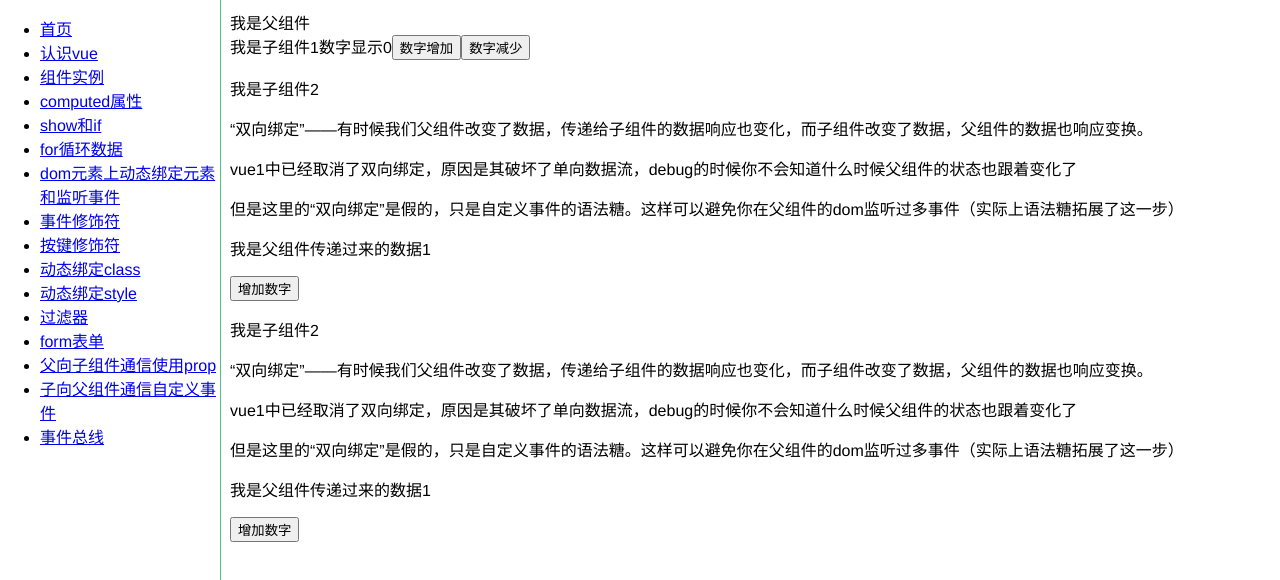
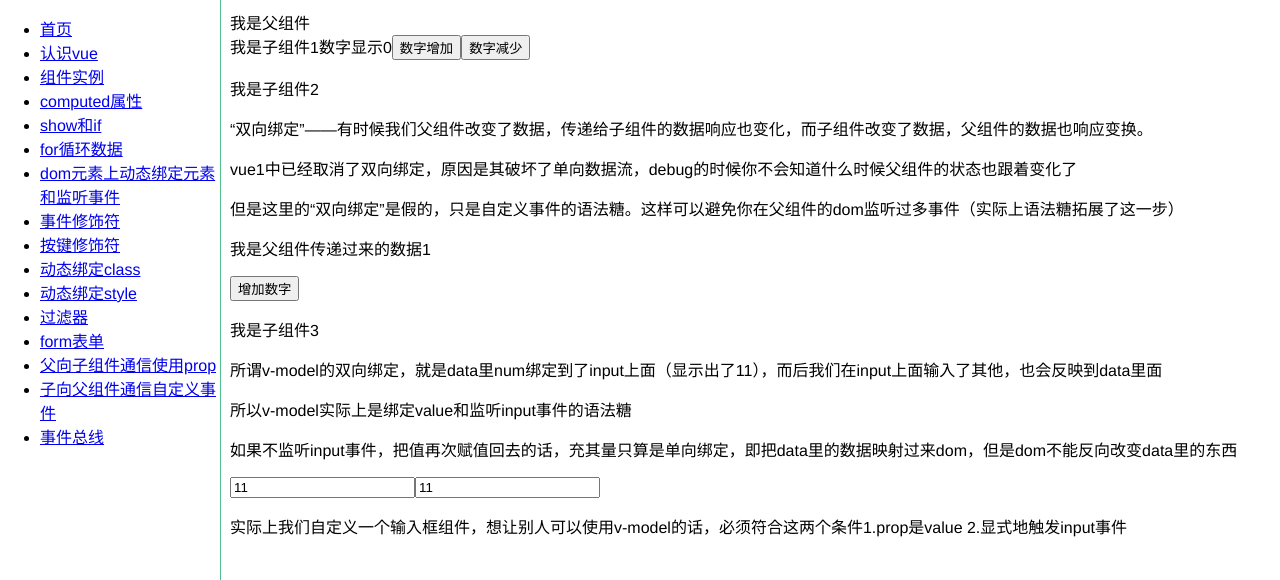
Before and after one commit to yokiyokiyoki/vue-component, a Vue app: page /#/customEvent in a window 1280 px wide. Shown: the top 580 px of the page. Built offline with nearby package versions, Linux system fonts and the light colour scheme.

Commit message:
v-model语法糖

```diff
--- a/src/components/customEvent/customEvent.vue
+++ b/src/components/customEvent/customEvent.vue
@@ -5,17 +5,20 @@
     <child @changeNum="changeNum" @click.native="clickNative($event)"></child>
     <!-- 父子组件双向传递，利用了语法糖，还是要在子组件内显示的触发emit -->
     <sync-child v-bind:num.sync='num'></sync-child>
-    <!-- 上面那个表达式会被编译为 -->
-    <sync-child v-bind:num='num' v-on:update:num="val=>num=val"></sync-child>
+    <!-- 上面那个表达式会被编译为下面这样，可以把注释放开 -->
+    <!-- <sync-child v-bind:num='num' v-on:update:num="val=>num=val"></sync-child> -->
+    <model></model>
   </div>
 </template>
 <script>
   import child from "./child.vue";
   import syncChild from "./sync.vue";
+  import model from "./model.vue";
   export default {
     components: {
       child,
-      syncChild
+      syncChild,
+      model
     },
     methods: {
       changeNum(num) {
--- /dev/null
+++ b/src/components/customEvent/model.vue
@@ -0,0 +1,32 @@
+<template>
+  <div class="model">
+      <p>我是子组件3</p>
+      <p>所谓v-model的双向绑定，就是data里num绑定到了input上面（显示出了11），而后我们在input上面输入了其他，也会反映到data里面</p>
+      <p>所以v-model实际上是绑定value和监听input事件的语法糖</p>
+      <p>如果不监听input事件，把值再次赋值回去的话，充其量只算是单向绑定，即把data里的数据映射过来dom，但是dom不能反向改变data里的东西</p>
+      <input type="text" v-bind:value="num" @input="inputListener($event)">
+      <input type="text" v-model="num">
+      <p>实际上我们自定义一个输入框组件，想让别人可以使用v-model的话，必须符合这两个条件1.prop是value 2.显式地触发input事件</p>
+  </div>
+</template>
+<script>
+    export default {
+      methods: {
+        inputListener(e) {
+          this.num = e.target.value;
+          console.log(this.num);
+        }
+      },
+      data() {
+        return {
+          num: 11
+        };
+      },
+      prop: {
+        value: {
+          type: Number,
+          default: 1
+        }
+      }
+    };
+</script>
```
